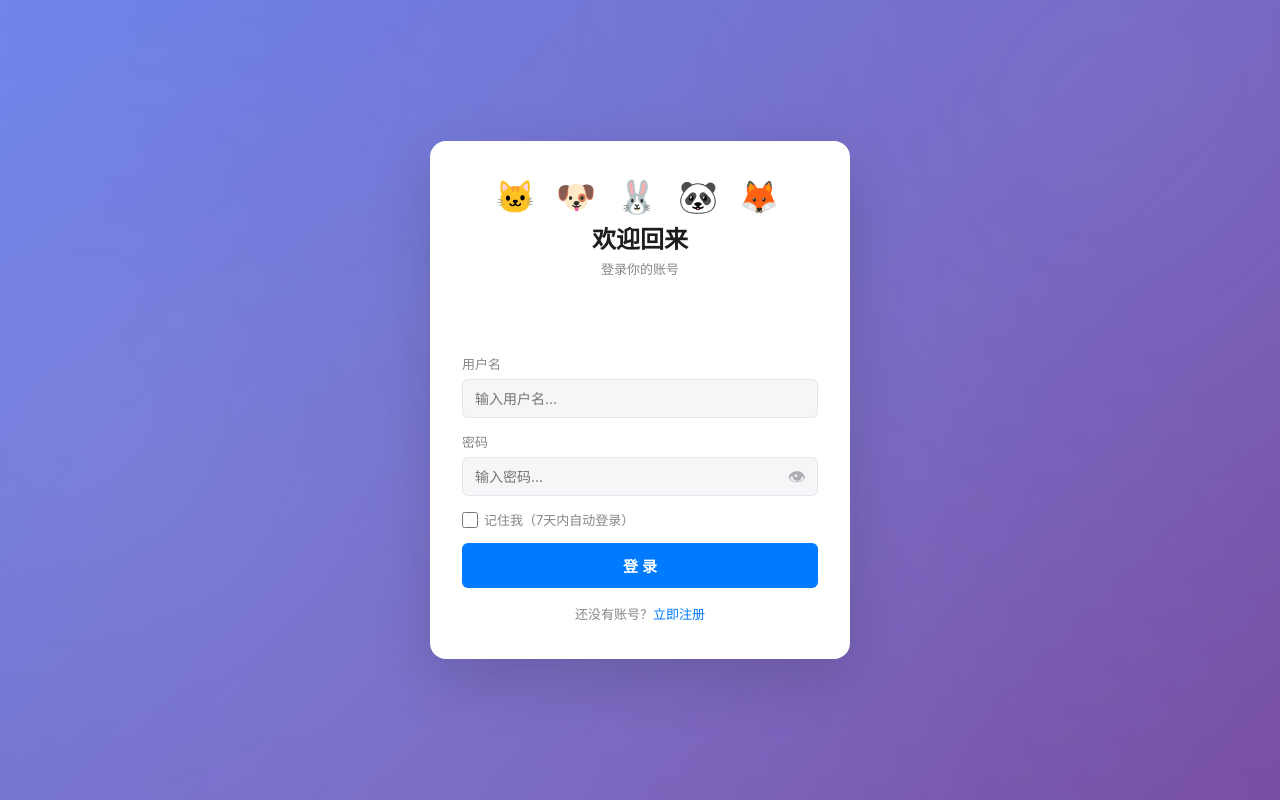
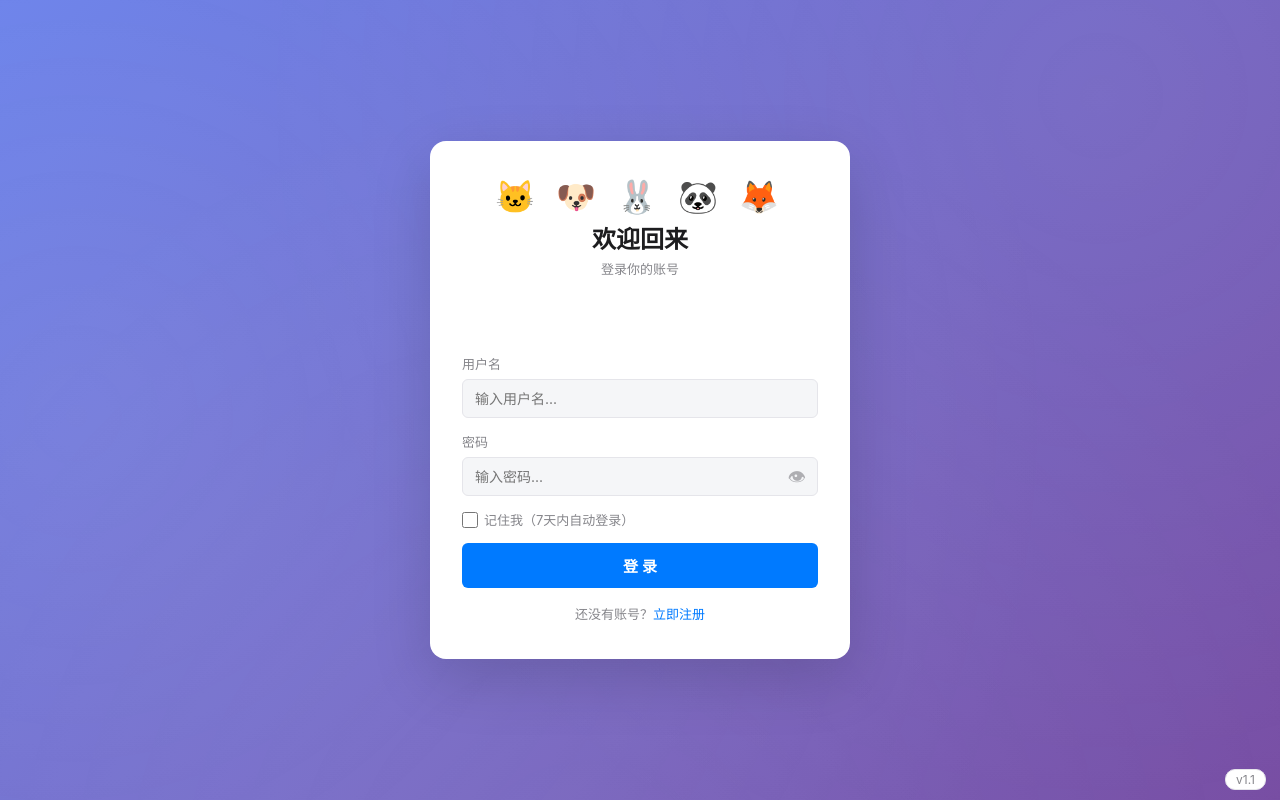
Before and after one commit to JiaXun-Wang/todo-app, a website: page index.html in a window 1280 px wide. Drawn offline with Linux system fonts and the light colour scheme.

Commit message:
Make version badge more visible with border and background

```diff
--- a/style.css
+++ b/style.css
@@ -461,7 +461,9 @@ body {
 
 /* Version badge */
 .version-badge {
-  position: fixed; bottom: 8px; right: 12px;
-  font-size: 11px; color: var(--text-tertiary);
-  opacity: 0.6; pointer-events: none; z-index: 50;
+  position: fixed; bottom: 10px; right: 14px;
+  font-size: 12px; color: var(--text-secondary);
+  background: var(--card-bg); border: 1px solid var(--border);
+  padding: 2px 10px; border-radius: 10px;
+  pointer-events: none; z-index: 999;
 }
```
